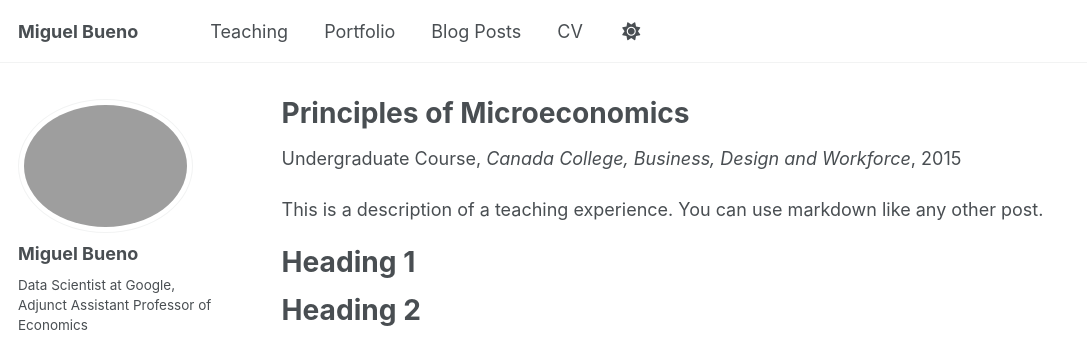
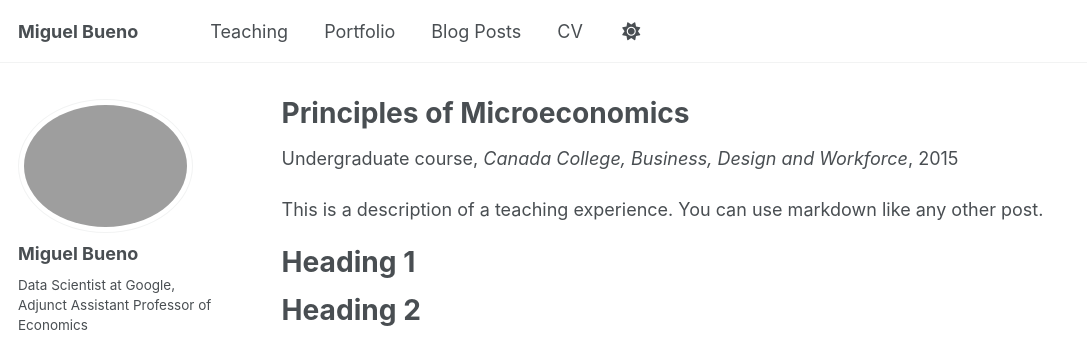
Before and after one commit to miguelbuenogoogle/miguelbuenogoogle.github.io, a Jekyll site: the page built from _teaching/2015-spring-teaching-2.md, in a window 1280 px wide and 1051 px high. Shown: the top 341 px of the window, without its empty margins (0-1087 px from the left). Built offline with Jekyll 4.4.1, drawn with Linux system fonts in a browser that asks for light colours.

```diff
--- a/_teaching/2015-spring-teaching-2.md
+++ b/_teaching/2015-spring-teaching-2.md
@@ -1,7 +1,7 @@
 ---
 title: "Principles of Microeconomics"
 collection: teaching
-type: "Undergraduate Course"
+type: "Undergraduate course"
 permalink: /teaching/2015-spring-teaching-1
 venue: "Canada College, Business, Design and Workforce"
 date: 2015-01-01
```
